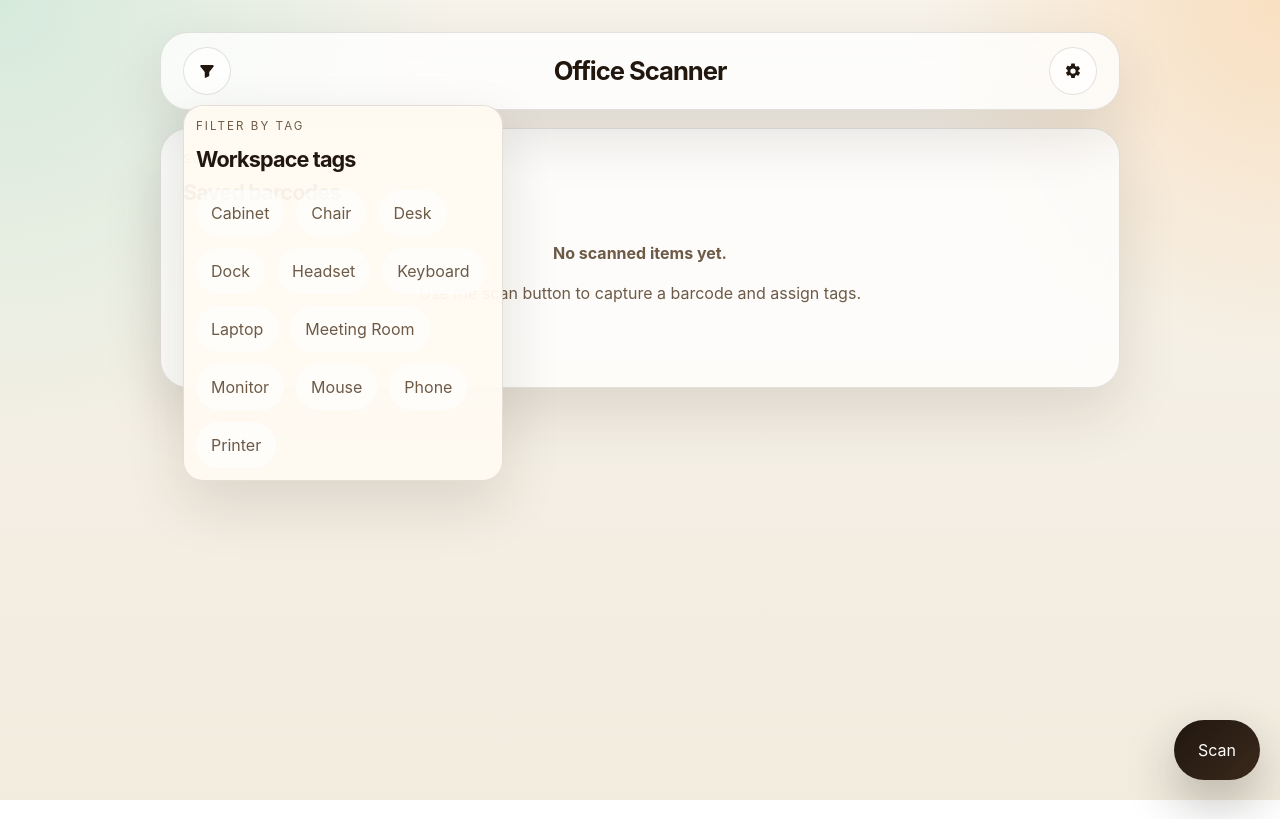
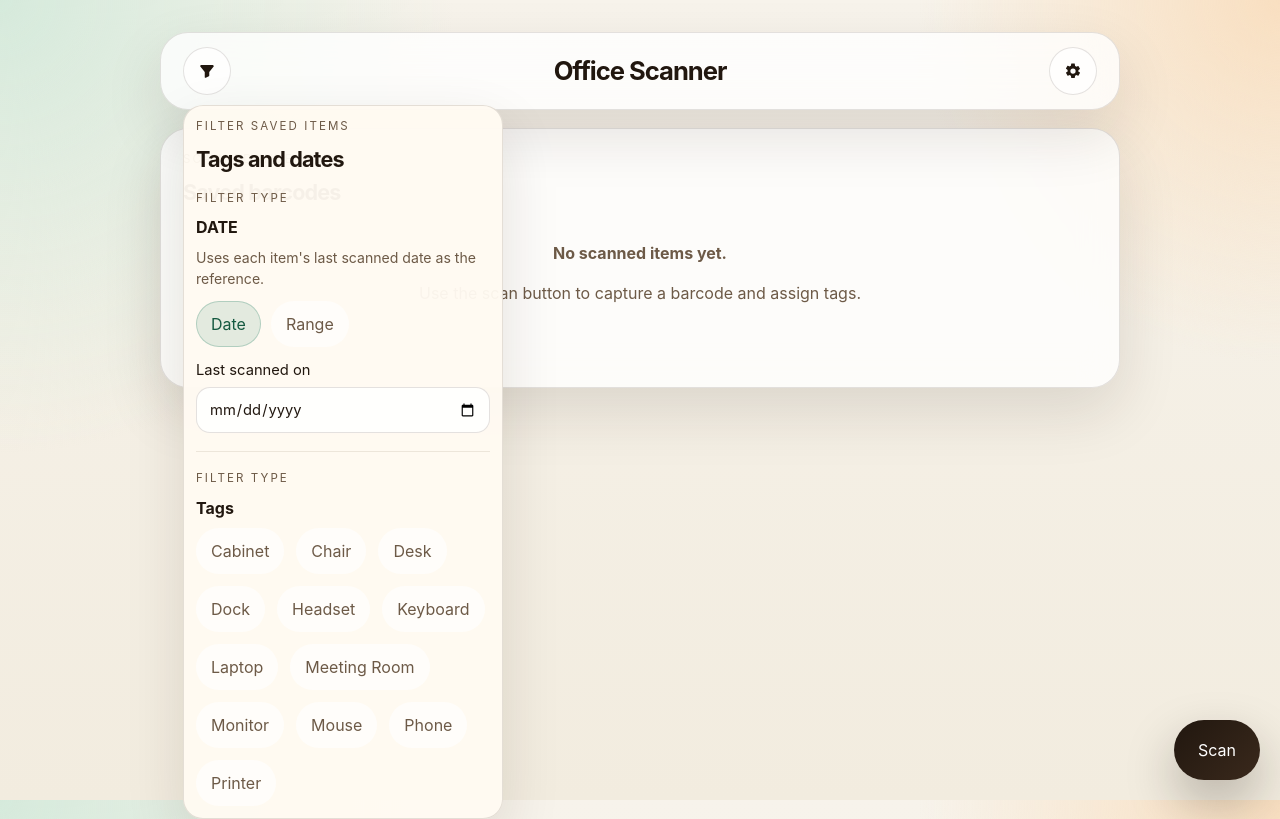
Before and after one commit to jesuslg123/office-scanner, a React (Vite) app: page / in a window 1280 px wide. Both pictures are taken after a click on the button 207 px from the left and 71 px from the top of the page. Built offline with nearby package versions, Linux system fonts and the light colour scheme.

Commit message:
Implement date filtering for scanned items and update related tests

```diff
--- a/src/App.css
+++ b/src/App.css
@@ -281,6 +281,65 @@ button {
 
 .clear-button {
   padding: 10px 14px;
+}
+
+.filter-section + .filter-section {
+  margin-top: 18px;
+  padding-top: 18px;
+  border-top: 1px solid rgba(111, 85, 54, 0.12);
+}
+
+.filter-section-header {
+  margin-bottom: 8px;
+}
+
+.filter-section-header h3 {
+  font-size: 1rem;
+  margin: 4px 0 0;
+}
+
+.filter-helper-text {
+  margin: 0 0 12px;
+  color: var(--muted);
+  font-size: 0.88rem;
+}
+
+.filter-mode-row {
+  display: flex;
+  gap: 10px;
+  margin-bottom: 12px;
+}
+
+.filter-field {
+  display: grid;
+  gap: 6px;
+  min-width: 0;
+  color: var(--text);
+  font-size: 0.92rem;
+}
+
+.filter-date-grid {
+  display: grid;
+  gap: 12px;
+  grid-template-columns: repeat(2, minmax(0, 1fr));
+}
+
+.filter-date-input {
+  width: 100%;
+  min-width: 0;
+  min-height: 44px;
+  padding: 10px 12px;
+  border-radius: 14px;
+  border: 1px solid var(--line);
+  background: rgba(255, 255, 255, 0.82);
+  color: var(--text);
+  font: inherit;
+}
+
+@media (max-width: 420px) {
+  .filter-date-grid {
+    grid-template-columns: 1fr;
+  }
 }
 
 .tag-chip {
--- a/src/App.tsx
+++ b/src/App.tsx
@@ -12,13 +12,15 @@ import { ScanSheet } from './components/ScanSheet'
 import { TagDialog } from './components/TagDialog'
 import { preloadedTags } from './data/preloadedTags'
 import { formatDateTime } from './lib/format'
-import { filterItemsByTags, sortScannedItems } from './lib/items'
+import { filterItems, sortScannedItems } from './lib/items'
 import { exportItemsToCsv, parseItemsFromCsv } from './services/csv'
 import { exportCsvFile } from './services/fileTransfer'
 import { createScannerRepository } from './services/repository'
 import { createBarcodeScanner } from './services/scanner'
 import type {
   CreateBarcodeScanner,
+  DateFilter,
+  ItemFilter,
   ScannedItem,
   ScannerRepository,
   TagDraft,
@@ -32,13 +34,49 @@ type AppProps = {
   createScanner?: CreateBarcodeScanner
 }
 
+function buildDateFilter(
+  mode: DateFilter['mode'],
+  dateValue: string,
+  rangeStart: string,
+  rangeEnd: string,
+): DateFilter | null {
+  if (mode === 'date') {
+    if (!dateValue) {
+      return null
+    }
+
+    return {
+      type: 'DATE',
+      reference: 'lastScannedAt',
+      mode: 'date',
+      value: dateValue,
+    }
+  }
+
+  if (!rangeStart || !rangeEnd) {
+    return null
+  }
+
+  return {
+    type: 'DATE',
+    reference: 'lastScannedAt',
+    mode: 'range',
+    start: rangeStart <= rangeEnd ? rangeStart : rangeEnd,
+    end: rangeStart <= rangeEnd ? rangeEnd : rangeStart,
+  }
+}
+
 export default function App({
   repository = defaultRepository,
   createScanner = createBarcodeScanner,
 }: AppProps) {
   const [items, setItems] = useState<ScannedItem[]>([])
   const [loading, setLoading] = useState(true)
-  const [activeFilters, setActiveFilters] = useState<string[]>([])
+  const [activeTagFilters, setActiveTagFilters] = useState<string[]>([])
+  const [dateFilterMode, setDateFilterMode] = useState<DateFilter['mode']>('date')
+  const [selectedDate, setSelectedDate] = useState('')
+  const [rangeStartDate, setRangeStartDate] = useState('')
+  const [rangeEndDate, setRangeEndDate] = useState('')
   const [notice, setNotice] = useState<string | null>(null)
   const [scanOpen, setScanOpen] = useState(false)
   const [pausedBarcode, setPausedBarcode] = useState<string | null>(null)
@@ -55,7 +93,14 @@ export default function App({
   const filtersContainerRef = useRef<HTMLDivElement | null>(null)
   const settingsContainerRef = useRef<HTMLDivElement | null>(null)
 
-  const deferredFilters = useDeferredValue(activeFilters)
+  const deferredTagFilters = useDeferredValue(activeTagFilters)
+  const activeDateFilter = buildDateFilter(
+    dateFilterMode,
+    selectedDate,
+    rangeStartDate,
+    rangeEndDate,
+  )
+  const deferredDateFilter = useDeferredValue(activeDateFilter)
 
   useEffect(() => {
     let isMounted = true
@@ -136,7 +181,18 @@ export default function App({
     })
   }
 
-  const filteredItems = filterItemsByTags(items, deferredFilters)
+  const activeItemFilters: ItemFilter[] = [
+    ...(deferredTagFilters.length > 0
+      ? [{ type: 'TAG', values: deferredTagFilters } satisfies ItemFilter]
+      : []),
+    ...(deferredDateFilter ? [deferredDateFilter] : []),
+  ]
+  const filteredItems = filterItems(items, activeItemFilters)
+  const activeFilterCount =
+    activeTagFilters.length + (activeDateFilter ? 1 : 0)
+  const isRangePending =
+    dateFilterMode === 'range' &&
+    ((rangeStartDate && !rangeEndDate) || (!rangeStartDate && rangeEndDate))
   const pendingDeleteItem = pendingDeleteBarcode
     ? items.find((item) => item.barcode === pendingDeleteBarcode) ?? null
     : null
@@ -155,11 +211,18 @@ export default function App({
   ]
 
   const handleToggleFilter = (tagId: string) => {
-    setActiveFilters((current) =>
+    setActiveTagFilters((current) =>
       current.includes(tagId)
         ? current.filter((value) => value !== tagId)
         : [...current, tagId],
     )
+  }
+
+  const handleClearFilters = () => {
+    setActiveTagFilters([])
+    setSelectedDate('')
+    setRangeStartDate('')
+    setRangeEndDate('')
   }
 
   const handleDetected = (barcode: string) => {
@@ -317,7 +380,7 @@ export default function App({
                 aria-expanded={filtersOpen}
                 aria-label="Toggle filters"
                 className={`icon-button settings-trigger filter-trigger ${
-                  activeFilters.length > 0 ? 'active' : ''
+                  activeFilterCount > 0 ? 'active' : ''
                 }`}
                 onClick={() => setFiltersOpen((current) => !current)}
                 type="button"
@@ -332,30 +395,104 @@ export default function App({
                     fill="currentColor"
                   />
                 </svg>
-                {activeFilters.length > 0 ? (
-                  <span className="filter-count-badge">{activeFilters.length}</span>
+                {activeFilterCount > 0 ? (
+                  <span className="filter-count-badge">{activeFilterCount}</span>
                 ) : null}
               </button>
               {filtersOpen ? (
                 <div className="floating-panel filter-panel">
                   <div className="floating-panel-header">
                     <div>
-                      <p className="eyebrow">Filter by tag</p>
-                      <h2>Workspace tags</h2>
+                      <p className="eyebrow">Filter saved items</p>
+                      <h2>Tags and dates</h2>
                     </div>
-                    {activeFilters.length > 0 ? (
+                    {activeFilterCount > 0 ? (
                       <button
                         className="secondary-button clear-button"
-                        onClick={() => setActiveFilters([])}
+                        onClick={handleClearFilters}
                         type="button"
                       >
                         Clear
                       </button>
                     ) : null}
                   </div>
+                  <div className="filter-section">
+                    <div className="filter-section-header">
+                      <p className="eyebrow">Filter type</p>
+                      <h3>DATE</h3>
+                    </div>
+                    <p className="filter-helper-text">
+                      Uses each item&apos;s last scanned date as the reference.
+                    </p>
+                    <div className="filter-mode-row">
+                      <button
+                        aria-pressed={dateFilterMode === 'date'}
+                        className={`tag-chip ${dateFilterMode === 'date' ? 'active' : ''}`}
+                        onClick={() => setDateFilterMode('date')}
+                        type="button"
+                      >
+                        Date
+                      </button>
+                      <button
+                        aria-pressed={dateFilterMode === 'range'}
+                        className={`tag-chip ${dateFilterMode === 'range' ? 'active' : ''}`}
+                        onClick={() => setDateFilterMode('range')}
+                        type="button"
+                      >
+                        Range
+                      </button>
+                    </div>
+                    {dateFilterMode === 'date' ? (
+                      <label className="filter-field">
+                        <span>Last scanned on</span>
+                        <input
+                          aria-label="Last scanned on"
+                          className="filter-date-input"
+                          onChange={(event) => setSelectedDate(event.target.value)}
+                          type="date"
+                          value={selectedDate}
+                        />
+                      </label>
+                    ) : (
+                      <div className="filter-date-grid">
+                        <label className="filter-field">
+                          <span>From</span>
+                          <input
+                            aria-label="Last scanned from"
+                            className="filter-date-input"
+                            max={rangeEndDate || undefined}
+                            onChange={(event) => setRangeStartDate(event.target.value)}
+                            type="date"
+                            value={rangeStartDate}
+                          />
+                        </label>
+                        <label className="filter-field">
+                          <span>To</span>
+                          <input
+                            aria-label="Last scanned to"
+                            className="filter-date-input"
+                            min={rangeStartDate || undefined}
+                            onChange={(event) => setRangeEndDate(event.target.value)}
+                            type="date"
+                            value={rangeEndDate}
+                          />
+                        </label>
+                      </div>
+                    )}
+                    {isRangePending ? (
+                      <p className="filter-helper-text">
+                        Pick both dates to apply the range.
+                      </p>
+                    ) : null}
+                  </div>
+                  <div className="filter-section">
+                    <div className="filter-section-header">
+                      <p className="eyebrow">Filter type</p>
+                      <h3>Tags</h3>
+                    </div>
                   <div className="tag-row">
                     {availableFilterTags.map((tag) => {
-                      const isActive = activeFilters.includes(tag.label)
+                      const isActive = activeTagFilters.includes(tag.label)
 
                       return (
                         <button
@@ -369,6 +506,7 @@ export default function App({
                         </button>
                       )
                     })}
+                  </div>
                   </div>
                 </div>
               ) : null}
@@ -435,10 +573,15 @@ export default function App({
 
           {loading ? (
             <p className="empty-state">Loading saved barcodes...</p>
-          ) : filteredItems.length === 0 ? (
+          ) : items.length === 0 ? (
             <div className="empty-state">
               <strong>No scanned items yet.</strong>
               <p>Use the scan button to capture a barcode and assign tags.</p>
+            </div>
+          ) : filteredItems.length === 0 ? (
+            <div className="empty-state">
+              <strong>No items match the current filters.</strong>
+              <p>Adjust the selected tags or last scan date to widen the results.</p>
             </div>
           ) : (
             <ul className="item-list">
--- a/src/lib/items.ts
+++ b/src/lib/items.ts
@@ -1,4 +1,4 @@
-import type { ScannedItem } from '../types'
+import type { DateFilter, ItemFilter, ScannedItem } from '../types'
 
 export function normalizeBarcode(value: string): string {
   return value.trim()
@@ -65,12 +65,47 @@ export function filterItemsByTags(
   items: ScannedItem[],
   activeTags: string[],
 ): ScannedItem[] {
-  if (activeTags.length === 0) {
+  return filterItems(
+    items,
+    activeTags.length === 0 ? [] : [{ type: 'TAG', values: activeTags }],
+  )
+}
+
+export function toDateInputValue(value: string): string {
+  const date = new Date(value)
+  const year = String(date.getFullYear())
+  const month = String(date.getMonth() + 1).padStart(2, '0')
+  const day = String(date.getDate()).padStart(2, '0')
+
+  return `${year}-${month}-${day}`
+}
+
+function matchesDateFilter(item: ScannedItem, filter: DateFilter): boolean {
+  const lastScannedDate = toDateInputValue(item.lastScannedAt)
+
+  if (filter.mode === 'date') {
+    return lastScannedDate === filter.value
+  }
+
+  return lastScannedDate >= filter.start && lastScannedDate <= filter.end
+}
+
+export function filterItems(
+  items: ScannedItem[],
+  filters: ItemFilter[],
+): ScannedItem[] {
+  if (filters.length === 0) {
     return items
   }
 
   return items.filter((item) =>
-    item.tags.some((tag) => activeTags.includes(tag)),
+    filters.every((filter) => {
+      if (filter.type === 'TAG') {
+        return filter.values.some((tag) => item.tags.includes(tag))
+      }
+
+      return matchesDateFilter(item, filter)
+    }),
   )
 }
 
```
Also changed, not shown: src/types.ts (+22 -0 lines), 2 other files (tests, documents, lock files or other folders).
